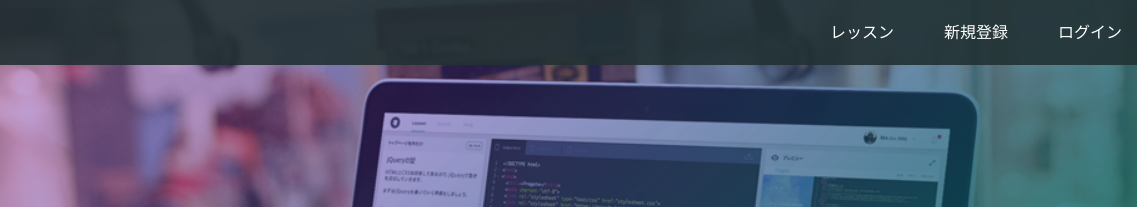
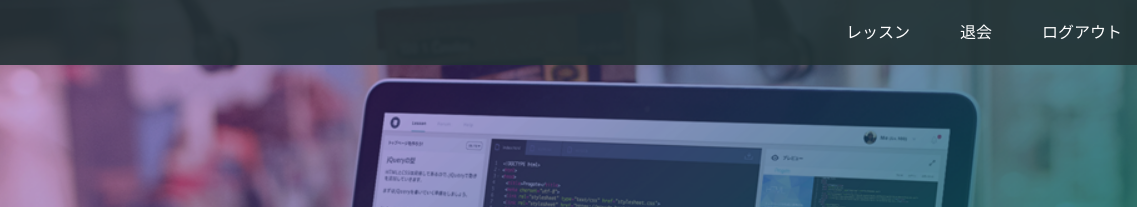
Before and after one commit to Itakura-114/Itakura-114.github.io, a plain HTML site: page index.html in a window 1280 px wide. Shown: the top 207 px of the page, 143-1280 px from the left. Drawn offline with Linux system fonts and the light colour scheme.

Commit message:
Update index.html

```diff
--- a/index.html
+++ b/index.html
@@ -16,8 +16,8 @@
       <span class="fa fa-bars menu-icon"></span>
       <div class="header-right">
         <a href="#">レッスン</a>
-        <a href="#">新規登録</a>
-        <a href="#" class="login">ログイン</a>
+        <a href="#">退会</a>
+        <a href="#" class="login">ログアウト</a>
       </div>
     </div>
   </header>
```
